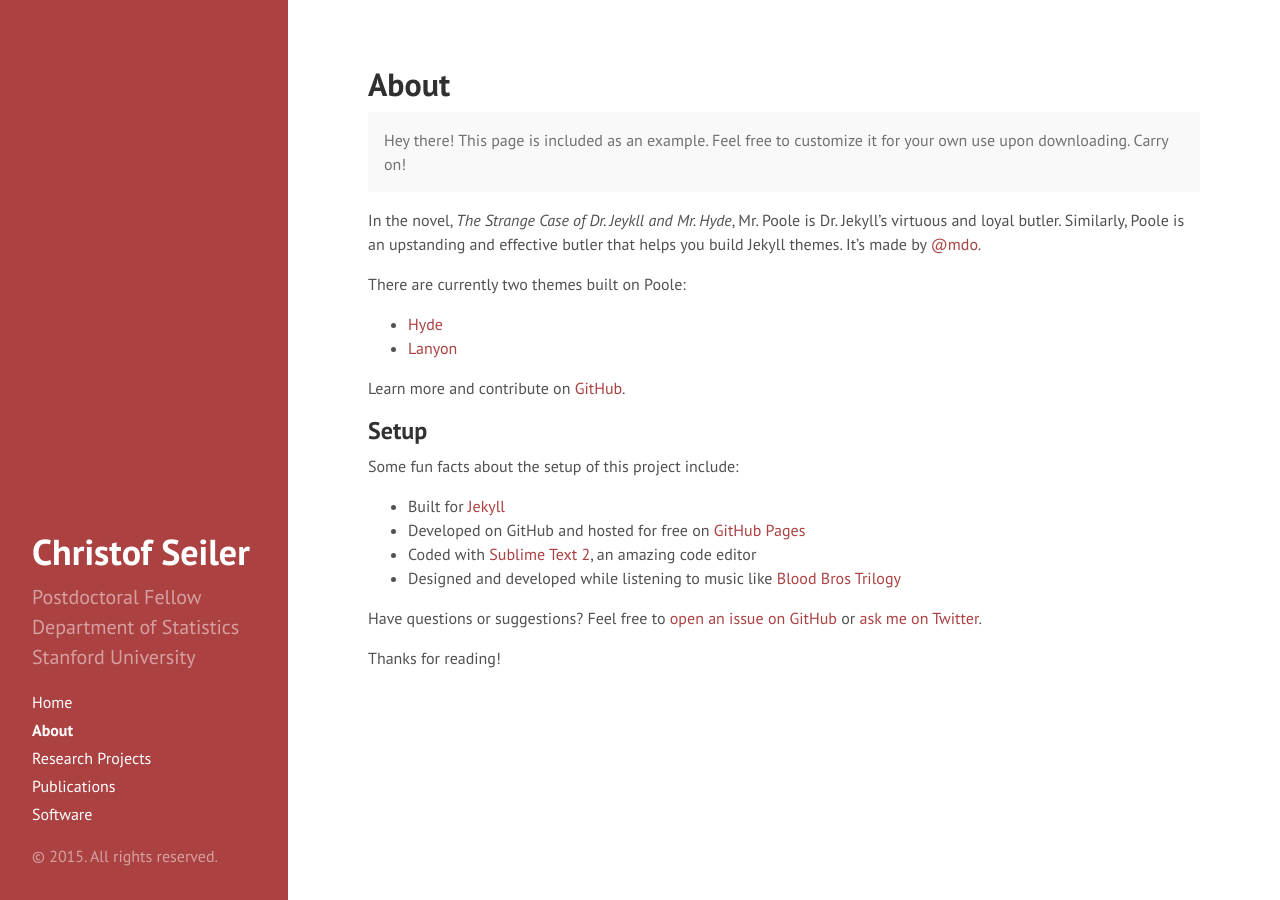
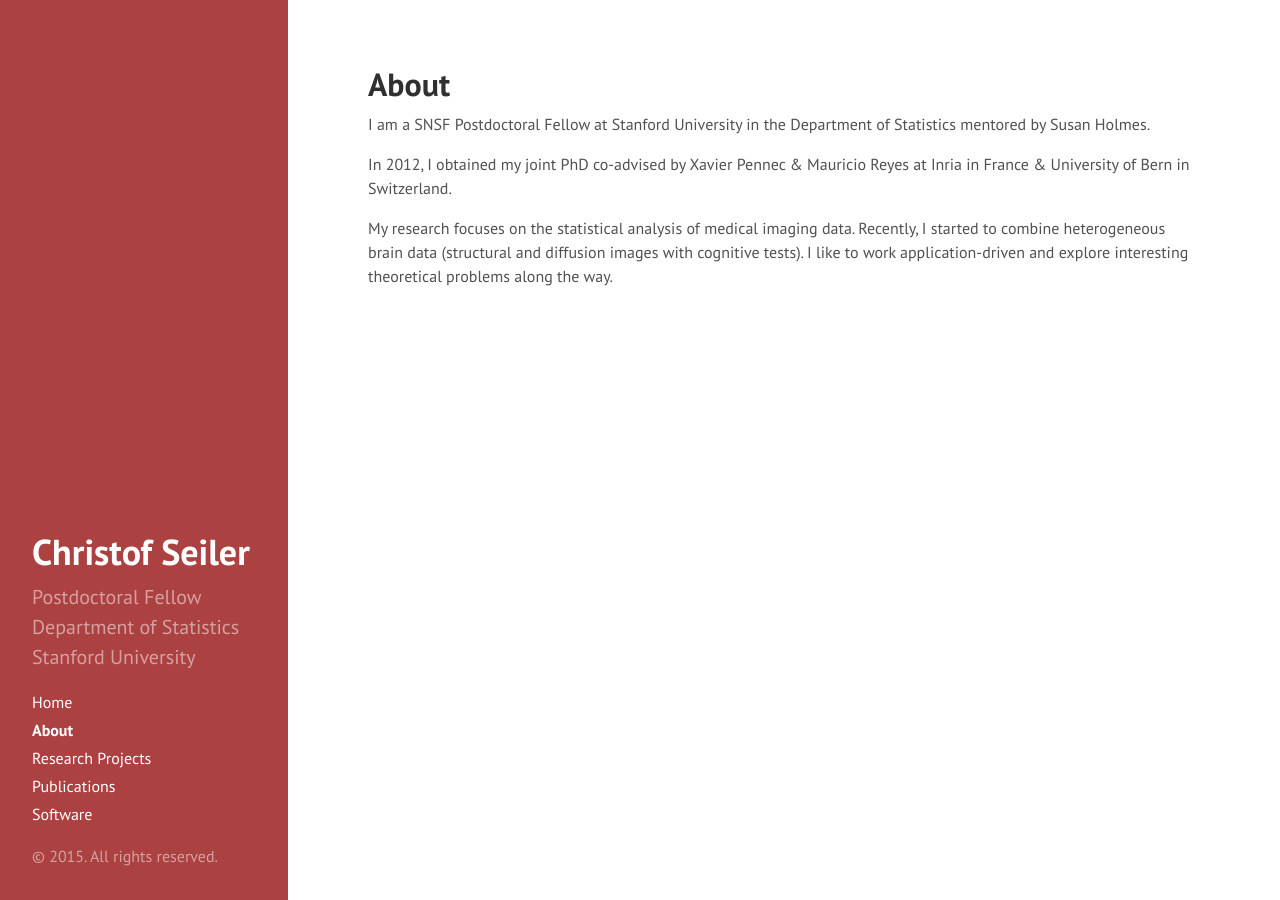
Before and after one commit to ChristofSeiler/ChristofSeiler.github.io, a Jekyll site: the page built from about.md, in a window 1280 px wide. Built offline with Jekyll 4.4.1, drawn with Linux system fonts in a browser that asks for light colours; Markdown is read by kramdown in place of the engine named in the settings.

```diff
--- a/about.md
+++ b/about.md
@@ -3,28 +3,8 @@
 title: About
 ---
 
-<p class="message">
-  Hey there! This page is included as an example. Feel free to customize it for your own use upon downloading. Carry on!
-</p>
+I am a SNSF Postdoctoral Fellow at Stanford University in the Department of Statistics mentored by Susan Holmes.
 
-In the novel, *The Strange Case of Dr. Jeykll and Mr. Hyde*, Mr. Poole is Dr. Jekyll's virtuous and loyal butler. Similarly, Poole is an upstanding and effective butler that helps you build Jekyll themes. It's made by [@mdo](https://twitter.com/mdo).
+In 2012, I obtained my joint PhD co-advised by Xavier Pennec & Mauricio Reyes at Inria in France & University of Bern in Switzerland.
 
-There are currently two themes built on Poole:
-
-* [Hyde](http://hyde.getpoole.com)
-* [Lanyon](http://lanyon.getpoole.com)
-
-Learn more and contribute on [GitHub](https://github.com/poole).
-
-## Setup
-
-Some fun facts about the setup of this project include:
-
-* Built for [Jekyll](http://jekyllrb.com)
-* Developed on GitHub and hosted for free on [GitHub Pages](https://pages.github.com)
-* Coded with [Sublime Text 2](http://sublimetext.com), an amazing code editor
-* Designed and developed while listening to music like [Blood Bros Trilogy](https://soundcloud.com/maddecent/sets/blood-bros-series)
-
-Have questions or suggestions? Feel free to [open an issue on GitHub](https://github.com/poole/issues/new) or [ask me on Twitter](https://twitter.com/mdo).
-
-Thanks for reading!
+My research focuses on the statistical analysis of medical imaging data. Recently, I started to combine heterogeneous brain data (structural and diffusion images with cognitive tests). I like to work application-driven and explore interesting theoretical problems along the way.
```
Also changed, not shown: projects.md (+4 -4 lines), publications.md (+9 -9 lines), software.md (+3 -3 lines).
